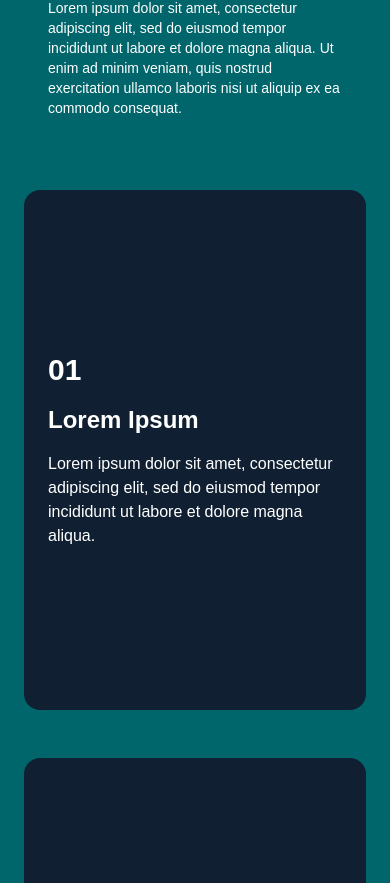
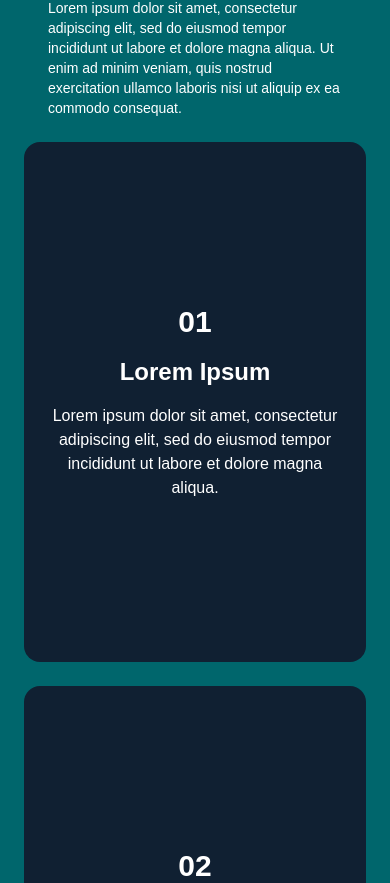
Before and after one commit to DevGustavoGantois/novasce_webiste_v2.0, a Next.js app: page / in a window 390 px wide. Shown: the part 1114-1997 px from the top of the page. Built offline with nearby package versions, Linux system fonts and the light colour scheme.

Commit message:
feat:Implementing cards for session about in mobile screens

```diff
--- a/src/app/s-about.tsx
+++ b/src/app/s-about.tsx
@@ -3,10 +3,33 @@ import Link from "next/link";
 import { motion } from 'framer-motion';
 import { useState } from "react";
 
+const cardInteractionsData = [
+        {
+            number: '01',
+            title: 'Lorem Ipsum',
+            description: 'Lorem ipsum dolor sit amet, consectetur adipiscing elit, sed do eiusmod tempor incididunt ut labore et dolore magna aliqua.',
+        },
+        {
+            number: '02',
+            title: 'Lorem Ipsum',
+            description: 'Lorem ipsum dolor sit amet, consectetur adipiscing elit, sed do eiusmod tempor incididunt ut labore et dolore magna aliqua.',
+        },
+        {
+            number: '03',
+            title: 'Lorem Ipsum',
+            description: 'Lorem ipsum dolor sit amet, consectetur adipiscing elit, sed do eiusmod tempor incididunt ut labore et dolore magna aliqua.',
+        },
+        {
+            number: '04',
+            title: 'Lorem Ipsum',
+            description: 'Lorem ipsum dolor sit amet, consectetur adipiscing elit, sed do eiusmod tempor incididunt ut labore et dolore magna aliqua.',
+        }
+]
+
 export function HomeAbout() {
     const [ index ,setIndex] = useState(0);
     return (
-        <section className="bg-petroleum_green p-6 pt-16 mb-20 overflow-hidden">
+        <section className="bg-petroleum_green p-6 pt-16 mb-20 ">
             <div className="max-w-[1440px] mx-auto p-6 lg:p-0" data-aos="fade-up">
                 <div className="flex flex-col gap-8">
                     <h1 className="uppercase text-white font-bold text-3xl" data-aos="fade-down">SOBRE NÓS</h1>
@@ -26,7 +49,7 @@ export function HomeAbout() {
                 </div>
             </div>
             </div>
-            <div className="flex flex-col gap-12 mt-12">
+            <div className="hidden lg:flex lg:flex-col lg:gap-12 lg:mt-12">
                 {[1, 2, 3, 4].map((_, i) => (
                     <motion.div
                         key={i}
@@ -48,6 +71,17 @@ export function HomeAbout() {
                     </motion.div>
                 ))}
             </div>
+            <div className="grid grid-cols-1 md:grid-cols-2 gap-6 lg:hidden">
+                {cardInteractionsData.map((item, index) => {
+                    return (
+                        <div className="lg:w-[450px] h-[520px] flex items-center flex-col justify-center p-6 lg:p-24 bg-deep_blue rounded-2xl" key={index} data-aos="fade-up">
+                            <h1 className="mb-4 text-3xl font-bold text-white">{item.number}</h1>
+                            <h2 className="text-white text-2xl font-bold mb-4">{item.title}</h2>
+                            <p className="text-white text-base text-center max-w-[500px]">{item.description}</p>
+                        </div>
+                    )
+                })}
+            </div>
         </section>
     );
 }
--- a/src/app/s-insights.tsx
+++ b/src/app/s-insights.tsx
@@ -5,7 +5,7 @@ import { FiArrowRight } from "react-icons/fi";
 export function HomeInsights() {
   return (
     <section className="max-w-[1440px] mx-auto p-6 lg:p-0 mt-10 lg:mt-40 overflow-hidden" id="Insights">
-      <div className="flex flex-col lg:flex-row items-center lg:justify-between">
+      <div className="flex flex-col justify-center lg:flex-row items-center lg:justify-between">
         <div className="flex justify-center lg:justify-start mb-8 lg:mb-16" data-aos="flip-left">
           <Image src="/TitleInsights.svg" width={600} height={200} alt="" />
         </div>
--- a/src/components/global/navbar-mobile.tsx
+++ b/src/components/global/navbar-mobile.tsx
@@ -11,7 +11,7 @@ import Link from "next/link";
 
 export function NavbarMobile() {
   return (
-    <nav className="mb-20 flex justify-between items-center">
+    <nav className="mb-20 flex justify-between items-center z-50">
       <Sheet>
         <SheetTrigger className="fixed top-6 right-0 backdrop-blur-2xl w-full bg-white/30 rounded-full p-3">
           <FaBars className="text-petroleum_green text-3xl transition-all duration-700 hover:scale-[1.1]" />
--- a/src/components/global/navbar.tsx
+++ b/src/components/global/navbar.tsx
@@ -60,7 +60,7 @@ export function Navbar() {
                     </Button>
                 </div>
             </div>
-            <div className="flex lg:hidden">
+            <div className="flex lg:hidden z-50">
                 <NavbarMobile />
             </div>
         </header>
```
